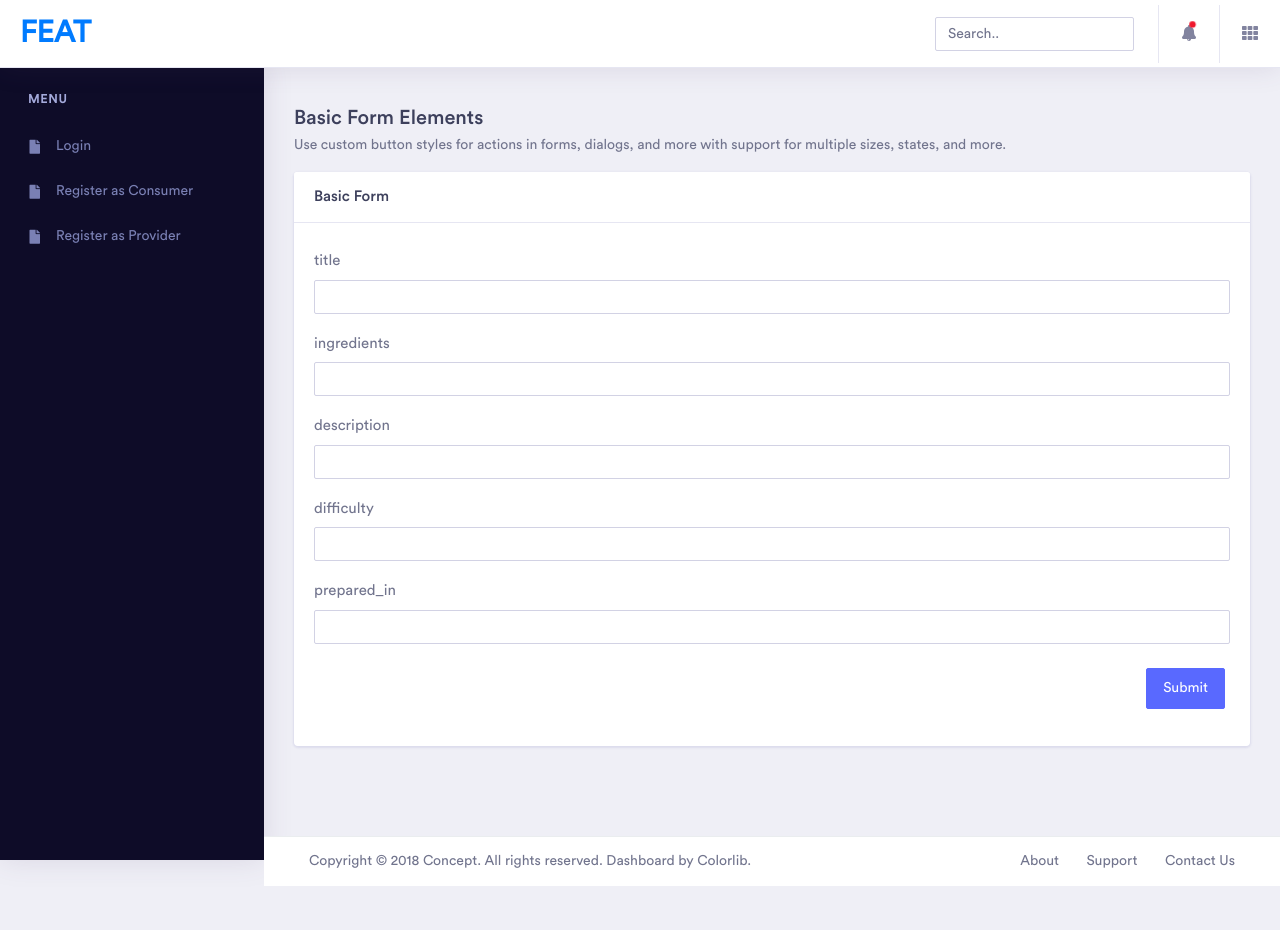
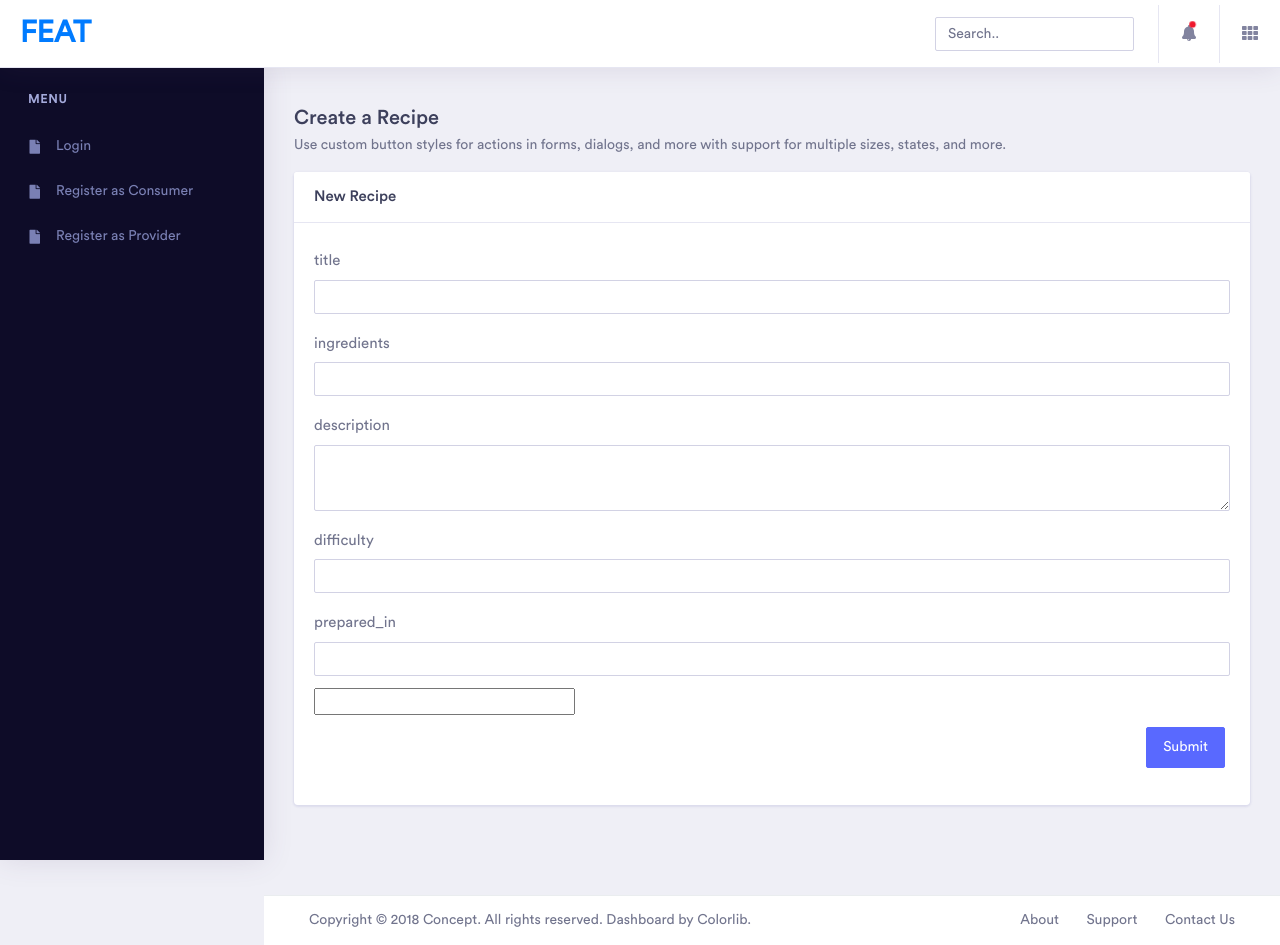
Before and after one commit to heobu/swe573, a Django app: page /recipe/create in a window 1280 px wide. Run offline with Django 3.2, Linux system fonts and the light colour scheme; some libraries are stand-ins or nearby versions; some web fonts are replaced.

Commit message:
Added a box to recipe creation to do live search for ingredients. Recipe description is now a textarea.

```diff
--- a/feat/forms.py
+++ b/feat/forms.py
@@ -37,6 +37,8 @@ class RegisterAsProviderForm(UserCreationForm):
         fields = ('username', 'email', 'password1', 'password2')
 
 class CreateRecipeForm(forms.ModelForm):
+    description = forms.CharField(widget=forms.TextInput())
+
     class Meta:
         model = Recipe
         fields = ('title', 'ingredients', 'description', 'difficulty', 'prepared_in')
--- a/templates/create-recipe.html
+++ b/templates/create-recipe.html
@@ -7,11 +7,11 @@
     <div class="row">
         <div class="col-xl-12 col-lg-12 col-md-12 col-sm-12 col-12">
             <div class="section-block" id="basicform">
-                <h3 class="section-title">Basic Form Elements</h3>
+                <h3 class="section-title">Create a Recipe</h3>
                 <p>Use custom button styles for actions in forms, dialogs, and more with support for multiple sizes, states, and more.</p>
             </div>
             <div class="card">
-                <h5 class="card-header">Basic Form</h5>
+                <h5 class="card-header">New Recipe</h5>
                 <div class="card-body">
                     <form method="post">
                         {% csrf_token %}
@@ -19,14 +19,28 @@
                         {% for field, obj in form.fields.items %}
                             <div class="form-group">
                                 <label for="{{ field }}" class="col-form-label">{{ field }}</label>
-                                <input id="{{ field }}" type="{{ obj.widget.input_type }}" class="form-control" name="{{ field }}">
-                            </div>
+                                {% if obj.widget.input_type == "text"  %}
+                                    <!-- required? -->
+                                    <textarea required="" class="form-control" name="{{ field }}"></textarea>
+                                {% else  %}
+                                    <input id="{{ field }}" type="{{ obj.widget.input_type }}" class="form-control" name="{{ field }}">
                             <!--<div class="col-xl-3 col-lg-12 col-md-12 col-sm-12 col-12">
                                 <div class="float-xl-right float-none mt-xl-0 mt-4">
                                     <a href="#" class="btn-wishlist m-r-10"><i class="far fa-star"></i></a>
                                 </div>
                             </div>-->
+                                {% endif %}
+                            </div>
                         {% endfor %}
+                        <form>
+                            <input type="text" size="30" onkeyup="searchFoodItem(this.value)">
+                            <div id="livesearch"></div>
+                        </form>
+                        <!--<div class="form-group">
+                            <label for="textfield">Text field</label>
+                            <br>
+                            <input type="text" id="textfield" class="form-control demo" value="#70c24a">
+                        </div>-->
                         <!--<div class="form-group pt-2">
                             <button class="btn btn-block btn-primary" type="submit">Submit</button>
                         </div>-->
@@ -87,4 +101,24 @@
     <!-- ============================================================== -->
     <!-- end basic form  -->
     <!-- ============================================================== -->
+    <script>
+
+    function searchFoodItem(str) {
+        if (str.length==0) {
+            document.getElementById("livesearch").innerHTML="";
+            document.getElementById("livesearch").style.border="0px";
+            return;
+        }
+        var xmlhttp=new XMLHttpRequest();
+        xmlhttp.onreadystatechange=function() {
+            if (this.readyState==4 && this.status==200) {
+                document.getElementById("livesearch").innerHTML=this.responseText;
+                document.getElementById("livesearch").style.border="1px solid #A5ACB2";
+            }
+        }
+        xmlhttp.open("GET","https://api.nal.usda.gov/fdc/v1/foods/search?api_key=DEMO_KEY&dataType=Foundation&query="+str,true);
+        xmlhttp.send();
+    }
+    </script>
+
 {% endblock %}
--- a/templates/user_home.html
+++ b/templates/user_home.html
@@ -51,10 +51,10 @@
                                 <a class="nav-link" id="pills-packages-tab" data-toggle="pill" href="#pills-packages" role="tab" aria-controls="pills-packages" aria-selected="false">Dislikes</a>
                             </li>
                             <li class="nav-item">
-                                <a class="nav-link" id="pills-review-tab" data-toggle="pill" href="#pills-review" role="tab" aria-controls="pills-review" aria-selected="false">Followers</a>
+                                <a class="nav-link" id="pills-review-tab" data-toggle="pill" href="#pills-review" role="tab" aria-controls="pills-review" aria-selected="false">Following</a>
                             </li>
                             <li class="nav-item">
-                                <a class="nav-link" id="pills-msg-tab" data-toggle="pill" href="#pills-msg" role="tab" aria-controls="pills-msg" aria-selected="false">Following</a>
+                                <a class="nav-link" id="pills-msg-tab" data-toggle="pill" href="#pills-msg" role="tab" aria-controls="pills-msg" aria-selected="false">Followers</a>
                             </li>
                         </ul>
                         <div class="tab-content" id="pills-tabContent">
```
